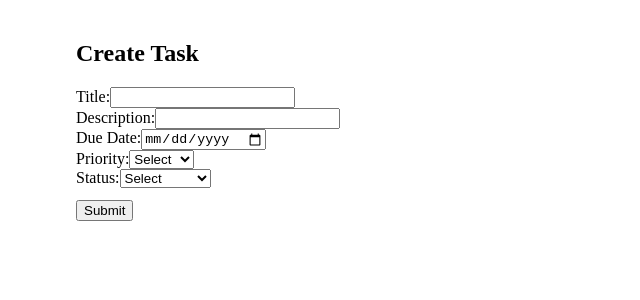
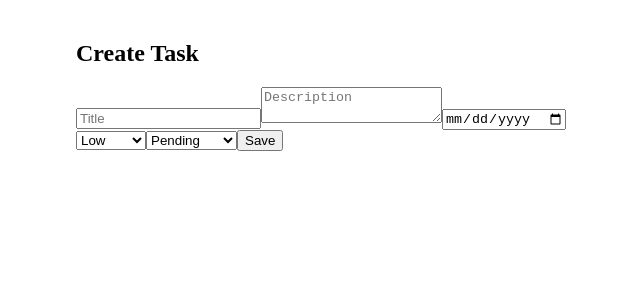
Before and after one commit to sarnithaad/Task-Management-System, a Next.js app in the folder frontend/: page /create-task in a window 1280 px wide. Shown: the top 300 px of the page, without its empty margins (314-954 px from the left). Built offline with nearby package versions, Linux system fonts and the light colour scheme.

Commit message:
initial commit

```diff
--- a/frontend/components/TaskForm.js
+++ b/frontend/components/TaskForm.js
@@ -4,51 +4,28 @@ export default function TaskForm({ onSubmit, initial = {} }) {
   const [form, setForm] = useState({
     title: initial.title || '',
     description: initial.description || '',
-    dueDate: initial.dueDate || '',
-    priority: initial.priority || '',
-    status: initial.status || '',
+    dueDate: initial.dueDate ? initial.dueDate.slice(0,10) : '',
+    priority: initial.priority || 'Low',
+    status: initial.status || 'Pending'
   });
 
-  const handleChange = e => setForm({ ...form, [e.target.name]: e.target.value });
-
-  const handleSubmit = e => {
-    e.preventDefault();
-    onSubmit(form);
-  };
-
   return (
-    <form onSubmit={handleSubmit}>
-      <div>
-        <label>Title:</label>
-        <input name="title" value={form.title} onChange={handleChange} required />
-      </div>
-      <div>
-        <label>Description:</label>
-        <input name="description" value={form.description} onChange={handleChange} required />
-      </div>
-      <div>
-        <label>Due Date:</label>
-        <input name="dueDate" type="date" value={form.dueDate} onChange={handleChange} required />
-      </div>
-      <div>
-        <label>Priority:</label>
-        <select name="priority" value={form.priority} onChange={handleChange} required>
-          <option value="">Select</option>
-          <option value="Low">Low</option>
-          <option value="Normal">Normal</option>
-          <option value="High">High</option>
-        </select>
-      </div>
-      <div>
-        <label>Status:</label>
-        <select name="status" value={form.status} onChange={handleChange} required>
-          <option value="">Select</option>
-          <option value="Pending">Pending</option>
-          <option value="In Progress">In Progress</option>
-          <option value="Completed">Completed</option>
-        </select>
-      </div>
-      <button type="submit" style={{ marginTop: 12 }}>Submit</button>
+    <form onSubmit={e => { e.preventDefault(); onSubmit(form); }}>
+      <input placeholder="Title" required value={form.title}
+        onChange={e => setForm({ ...form, title: e.target.value })} />
+      <textarea placeholder="Description" value={form.description}
+        onChange={e => setForm({ ...form, description: e.target.value })} />
+      <input type="date" value={form.dueDate}
+        onChange={e => setForm({ ...form, dueDate: e.target.value })} />
+      <select value={form.priority}
+        onChange={e => setForm({ ...form, priority: e.target.value })}>
+        <option>Low</option><option>Medium</option><option>High</option>
+      </select>
+      <select value={form.status}
+        onChange={e => setForm({ ...form, status: e.target.value })}>
+        <option>Pending</option><option>In Progress</option><option>Completed</option>
+      </select>
+      <button type="submit">Save</button>
     </form>
   );
 }
```
